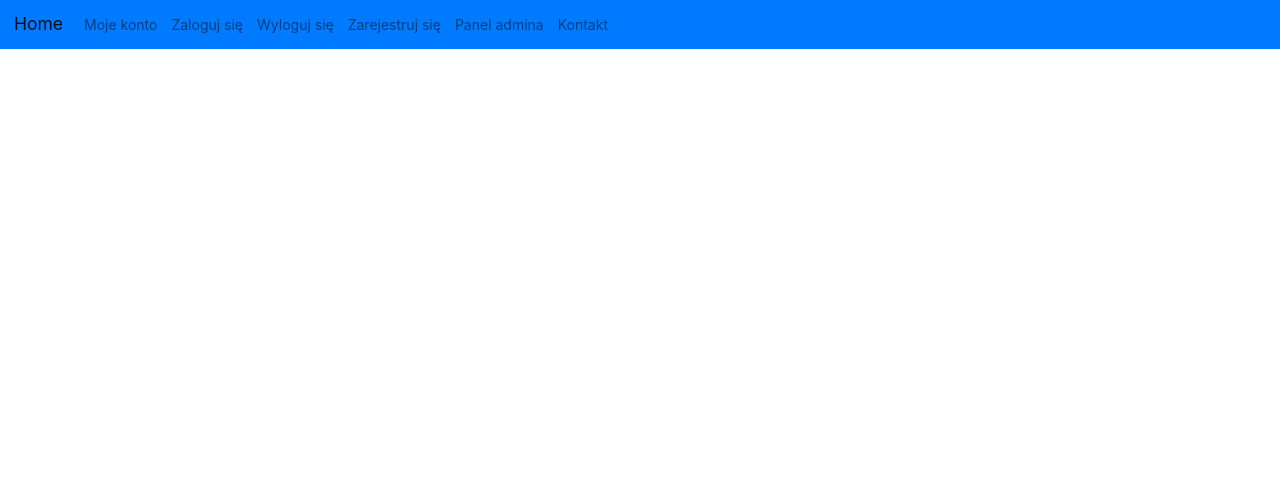
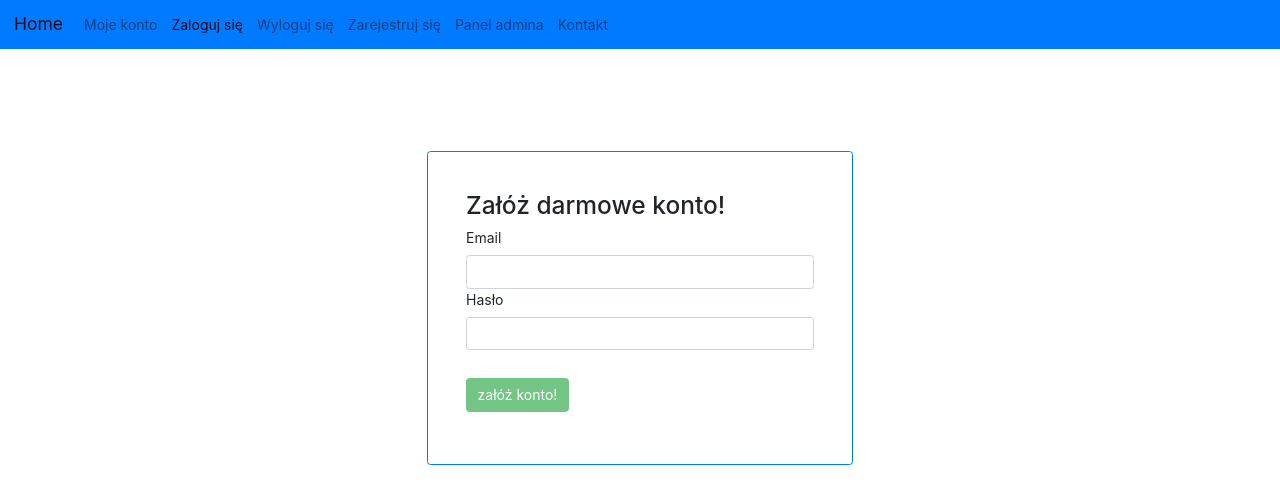
Before and after one commit to ProjectOtoCar/OtoCar, an Angular app: page /signIn in a window 1280 px wide. Before the commit this address led to /. Shown: the top 504 px of the page. Built offline with nearby package versions, Linux system fonts and the light colour scheme.

Commit message:
add sign-in

```diff
--- a/src/app/app-routing.module.ts
+++ b/src/app/app-routing.module.ts
@@ -4,6 +4,7 @@ import { UserPageComponent } from './user-page/user-page.component';
 import { MainPageComponent } from './main-page/main-page.component';
 import { RegistrationComponent } from './registration/registration.component';
 import { AdminPanelComponent } from './admin-panel/admin-panel.component';
+import { SignInComponent } from './sign-in/sign-in.component';
 
 
 
@@ -12,6 +13,7 @@ const routes: Routes = [
   {path: 'userPage', component: UserPageComponent},
   {path: 'registration', component: RegistrationComponent},
   {path: 'admin', component: AdminPanelComponent},
+  {path: 'signIn', component: SignInComponent},
   {path: '**', redirectTo: '/not-found'}
 ];
 
--- a/src/app/app.module.ts
+++ b/src/app/app.module.ts
@@ -12,6 +12,7 @@ import { RegistrationComponent } from './registration/registration.component';
 import { ItemComponent } from './user-page/item/item.component';
 import { AdminPanelComponent } from './admin-panel/admin-panel.component';
 import { ItemAdminPanelComponent } from './admin-panel/item-admin-panel/item-admin-panel.component';
+import { SignInComponent } from './sign-in/sign-in.component';
 
 @NgModule({
   declarations: [
@@ -22,7 +23,8 @@ import { ItemAdminPanelComponent } from './admin-panel/item-admin-panel/item-adm
     RegistrationComponent,
     ItemComponent,
     AdminPanelComponent,
-    ItemAdminPanelComponent
+    ItemAdminPanelComponent,
+    SignInComponent
 
   ],
   imports: [
--- a/src/app/registration/registration.component.html
+++ b/src/app/registration/registration.component.html
@@ -1,6 +1,6 @@
 <div class="d-flex justify-content-center top-margin">
-    <div class="col-lg-4 col-md-6 border border-primary rounded padding">
-        <h3>załóż darmowe konto!</h3>
+    <div class="col-lg-3 col-md-5 border border-primary rounded padding">
+        <h3>Załóż darmowe konto!</h3>
         <form [formGroup]="registrationForm" (ngSubmit)="onSubmit()">
             <div class="form-group">
                 <label for="firstName">Imię</label>
@@ -152,7 +152,7 @@
                 <label
                 class="form-check-label"
                 for="statute">
-                    potwierdzam zapoznanie się z <a href="#" class="btn btn-primary" >regulamin</a>
+                    potwierdzam zapoznanie się z <a href="#" class="btn btn-primary" >regulaminem</a>
                 </label>
             </div>
             <button
--- a/src/app/registration/registration.component.ts
+++ b/src/app/registration/registration.component.ts
@@ -37,7 +37,8 @@ export class RegistrationComponent implements OnInit {
             Validators.minLength(3),
             CustomValidators.withoutSpace
           ]),
-        password: new FormControl(null, [
+        password: new FormControl(null,
+          [
             Validators.required,
             Validators.minLength(8),
             Validators.maxLength(40),
--- /dev/null
+++ b/src/app/sign-in/sign-in.component.html
@@ -0,0 +1,86 @@
+<div class="d-flex justify-content-center top-margin">
+    <div class="col-lg-4 col-md-6 border border-primary rounded padding">
+        <h3>Załóż darmowe konto!</h3>
+        <form [formGroup]="loginForm" (ngSubmit)="onSubmit()">
+            <label for="email">Email</label>
+            <input type="text"
+            class="form-control"
+            [ngClass]="{'is-invalid' :
+            !loginForm.get('email').valid &&
+            loginForm.get('email').touched,
+            'is-valid' : loginForm.get('email').valid}"
+            id="email"
+            formControlName="email">
+            <div class="invalid-feedback"
+                *ngIf="loginForm.get('email').errors?.required">
+            Pole jest wymagane
+            </div>
+            <div class="invalid-feedback"
+                *ngIf="loginForm.get('email').errors?.minlength">
+                E-mail za krótki(minimalnie 3 znaki)
+            </div>
+            <div class="invalid-feedback"
+                *ngIf="loginForm.get('email').errors?.maxlength">
+                E-mail za długi(maksymalnie 100 znaków)
+            </div>
+            <div class="invalid-feedback"
+                *ngIf="loginForm.get('email').errors?.email ">
+                Niepoprawny email
+            </div>
+            <div class="invalid-feedback"
+                *ngIf="loginForm.get('email').errors?.withoutspace">
+                E-mail nie może zawierać spacji
+            </div>
+            <div class="valid-feedback">
+            OK!
+            </div>
+            <div class="form-group">
+                <label for="password">Hasło</label>
+                <input type="password"
+                class="form-control"
+                [ngClass]="{'is-invalid' :
+                !loginForm.get('password').valid &&
+                loginForm.get('password').touched,
+                'is-valid' : loginForm.get('password').valid}"
+                id="password"
+                formControlName="password">
+                <div class="invalid-feedback"
+                *ngIf="loginForm.get('password').errors?.required">
+                Pole jest wymagane
+                </div>
+                <div class="invalid-feedback"
+                    *ngIf="loginForm.get('password').errors?.minlength">
+                    Hasło za krótkie(minimalnie 8 znaki)
+                </div>
+                <div class="invalid-feedback"
+                    *ngIf="loginForm.get('password').errors?.maxlength">
+                    Hasło za długie(maksymalnie 40 znaków)
+                </div>
+                <div class="invalid-feedback"
+                    *ngIf="loginForm.get('password').errors?.requiredcapitalletter">
+                    Hasło musi zawierać co najmniej jedną dużą literę
+                </div>
+                <div class="invalid-feedback"
+                    *ngIf="loginForm.get('password').errors?.requiredspecialsign">
+                    Hasło musi zawierać co najmniej jeden znak specjalny
+                </div>
+                <div class="invalid-feedback"
+                    *ngIf="loginForm.get('password').errors?.requireddigit">
+                    Hasło musi zawierać co najmniej jedną cyfrę
+                </div>
+                <div class="invalid-feedback"
+                    *ngIf="loginForm.get('password').errors?.withoutspace">
+                    Hasło nie może zawierać spacji
+                </div>
+                <div class="valid-feedback">
+                OK!
+                </div>
+                <button
+                class="btn btn-success top-margin"
+                type="submit"
+                [disabled]="loginForm.invalid"
+                >załóż konto!</button>
+            </div>
+        </form>
+    </div>
+</div>
--- /dev/null
+++ b/src/app/sign-in/sign-in.component.scss
@@ -0,0 +1,6 @@
+.top-margin {
+    margin-top: 8%;
+}
+.padding {
+    padding: 3%;
+}
--- /dev/null
+++ b/src/app/sign-in/sign-in.component.ts
@@ -0,0 +1,42 @@
+import { Component, OnInit } from '@angular/core';
+import { FormGroup, FormControl, Validators } from '@angular/forms';
+import { CustomValidators } from '../validators/CustomValidators';
+
+@Component({
+  selector: 'app-sign-in',
+  templateUrl: './sign-in.component.html',
+  styleUrls: ['./sign-in.component.scss']
+})
+export class SignInComponent implements OnInit {
+  loginForm: FormGroup;
+  constructor() { }
+
+  ngOnInit(): void {
+    this.loginForm = new FormGroup({
+      email: new FormControl(null,
+        [
+          Validators.required,
+          Validators.email,
+          Validators.maxLength(100),
+          Validators.minLength(3),
+          CustomValidators.withoutSpace
+        ]),
+      password: new FormControl(null,
+        [
+          Validators.required,
+          Validators.minLength(8),
+          Validators.maxLength(40),
+          CustomValidators.requiredCapitalLetter,
+          CustomValidators.requiredDigit,
+          CustomValidators.requiredSpecialSign,
+          CustomValidators.withoutSpace
+        ])
+    });
+
+  }
+
+  onSubmit(): void {
+    console.log(this.loginForm.value);
+  }
+
+}
--- a/src/styles.scss
+++ b/src/styles.scss
@@ -11,3 +11,7 @@
   font-weight: 300;
   line-height: 1.7;
 }
+html {
+  max-width: 1920px;
+  margin: 0 auto;
+}
```
Also changed, not shown: 1 other file (tests, documents, lock files or other folders). Lines whose indentation alone changed are shown as unchanged.
